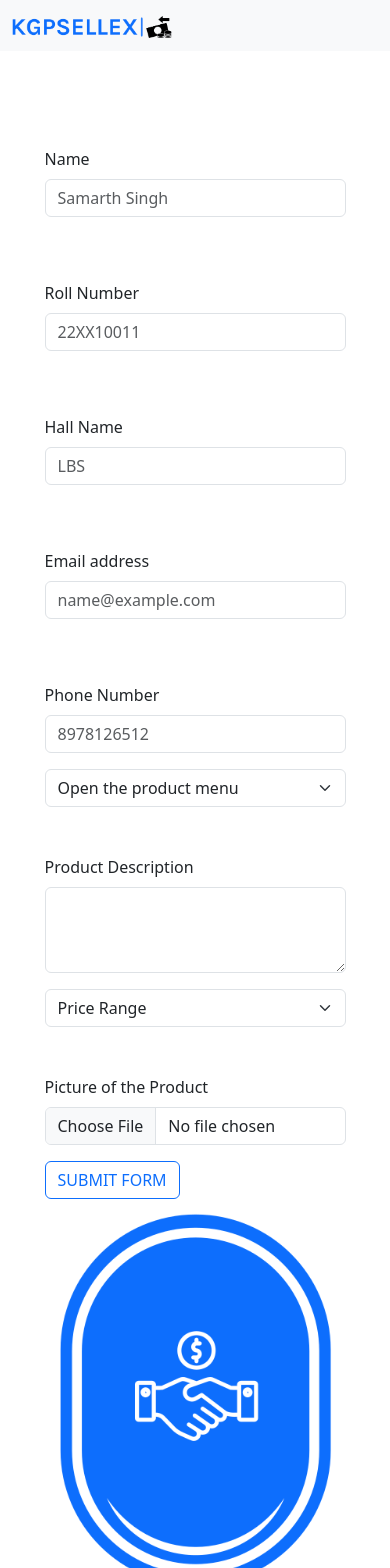
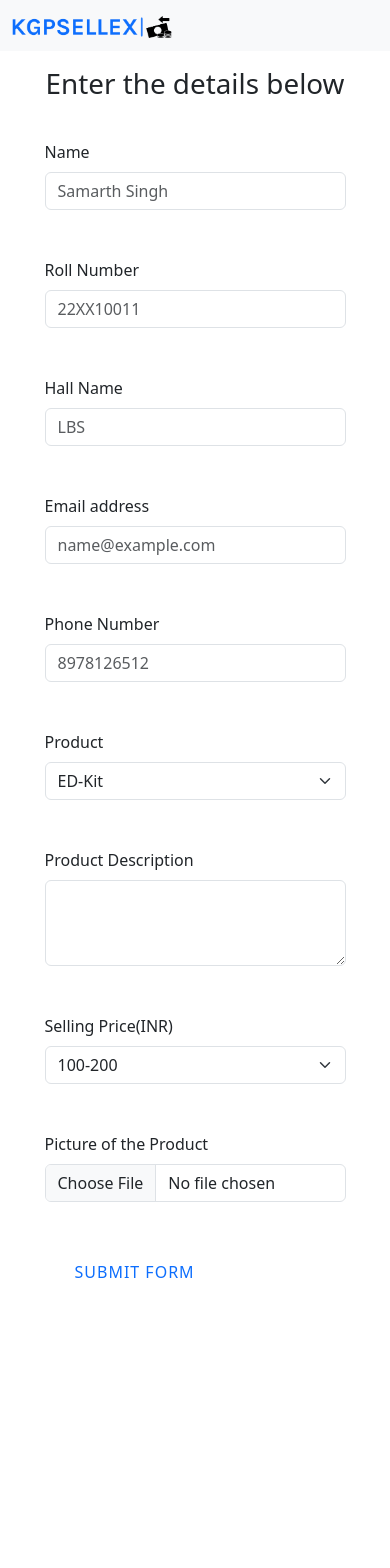
Before and after one commit to AdSakWebDevs/KGPSellex, a React (Create React App) app: page /sell in a window 390 px wide. Shown: the top 1568 px of the page. After the commit the page ends 1318 px from the top, so only its background shows below. Built offline with nearby package versions, Linux system fonts and the light colour scheme.

Commit message:
Sell Page finalised with database connectivity

```diff
--- a/package.json
+++ b/package.json
@@ -7,6 +7,7 @@
     "@testing-library/react": "^13.4.0",
     "@testing-library/user-event": "^13.5.0",
     "bootstrap": "^5.3.0",
+    "firebase": "^9.23.0",
     "react": "^18.2.0",
     "react-dom": "^18.2.0",
     "react-router-dom": "^6.14.1",
--- a/src/App.js
+++ b/src/App.js
@@ -3,6 +3,7 @@ import { BrowserRouter as Router, Routes, Route } from "react-router-dom"
 import Mainpage from './MainPage'
 import SellPage from './SellPage'
 import BuyPage from './BuyPage'
+import "bootstrap/dist/css/bootstrap.min.css";
 
 function App() {
   return (
--- a/src/components/Form.jsx
+++ b/src/components/Form.jsx
@@ -1,96 +1,194 @@
-import React from "react";
+import React, { useState } from "react";
 // import '/Form.css';
-import float from './img/float.png'
+// import "..firebase/"
+// Import the functions you need from the SDKs you need
+import { initializeApp } from "firebase/app";
+import { getDatabase, ref as databaseRef, set } from "firebase/database";
+import { getStorage, ref as stgRef, uploadBytes } from "firebase/storage";
+
+// Your web app's Firebase configuration
+// For Firebase JS SDK v7.20.0 and later, measurementId is optional
+const firebaseConfig = {
+  apiKey: "AIzaSyCMM56fnkSA1P5p4b6plQso_3001MpEEYI",
+  authDomain: "kgpsellex.firebaseapp.com",
+  projectId: "kgpsellex",
+  storageBucket: "kgpsellex.appspot.com",
+  messagingSenderId: "750261842834",
+  appId: "1:750261842834:web:309fb0919f637e0932074b",
+  measurementId: "G-ZTC4HQ2M0V",
+};
+
+// Initialize Firebase
+const app = initializeApp(firebaseConfig);
 
 function Form() {
+  const uploadImage = (array, rollno) => {
+    if (array == null) return;
+    const storage = getStorage();
+    const storageRef = stgRef(storage, "images/" + rollno);
+
+    uploadBytes(storageRef, array[0]).then(() => {
+      console.log("Image pushed"); //render the other component then
+    });
+    // console.log(array, rollno);
+  };
+
+  const writeUserData = (
+    name,
+    rollno,
+    hall,
+    email,
+    phno,
+    descp,
+    amt,
+    product
+  ) => {
+    const db = getDatabase();
+    // console.log(db);
+    set(databaseRef(db, "unpurchased/" + rollno), {
+      username: name,
+      email: email,
+      rollno: rollno,
+      hall: hall,
+      phno: phno,
+      descp: descp,
+      amt: amt,
+      product: product,
+      resolved: false,
+    });
+
+    // console.log(rollNoState);
+    uploadImage(arr, rollNoState);
+  };
+
+  const [arr, setArr] = useState([]);
+  const [rollNoState, setRollNoState] = useState("");
+
+  const imageUploaded = (array) => {
+    setArr(array);
+  };
+
+  const push = () => {
+    const answer = window.confirm("Are you sure you want to proceed?");
+    if (answer) {
+      const name = document.getElementById("name").value;
+      const rollno = document.getElementById("rollno").value;
+      const hall = document.getElementById("hall").value;
+      const email = document.getElementById("email").value;
+      const phno = document.getElementById("phno").value;
+      const descp = document.getElementById("descp").value;
+      const amt = document.querySelector("#amt").value;
+      const product = document.querySelector("#product").value;
+
+      writeUserData(name, rollno, hall, email, phno, descp, amt, product);
+      // console.log(name, rollno, hall, email, phno, descp, amt, product);
+      // console.log(document.getElementById("rollno"))
+    }
+  };
+
   return (
     <>
-      <div className="container-fluid nav_bg">
+      <div className="my-3">
+        <h1 className="text-center">Enter the details below</h1>
+      </div>
+      <div className="container contact_div">
         <div className="row">
-          <div className="col-10 mx-auto">
-            <div className="col-md-6 pt-5 pt-lg-0 order-2 order-lg-1 d-flex justify-content-center flex-column">
-              <div className="mb-3 pt-5">
-                <label for="exampleFormControlInput1" className="form-label">
+          <div className="col-md-6 col-10 mx-auto d-flex justify-content-center flex-column">
+            <div className="my-4">
+              <label htmlFor="name" className="form-label">
                 Name
               </label>
               <input
                 type="text"
                 className="form-control"
-                  id="exampleFormControlInput1"
+                id="name"
                 placeholder="Samarth Singh"
               />
             </div>
-              <div className="mb-3 pt-5">
-                <label for="exampleFormControlInput1" className="form-label">
+            <div className="my-4">
+              <label htmlFor="rollno" className="form-label">
                 Roll Number
               </label>
               <input
                 type="text"
                 className="form-control"
-                  id="exampleFormControlInput1"
+                id="rollno"
                 placeholder="22XX10011"
+                onChange={()=>{
+                  // console.log(document.getElementById("rollno").value)
+                  setRollNoState(document.getElementById("rollno").value);
+                }}
               />
             </div>
-              <div className="mb-3 pt-5">
-                <label for="exampleFormControlInput1" className="form-label">
+            <div className="my-4">
+              <label htmlFor="hall" className="form-label">
                 Hall Name
               </label>
               <input
                 type="text"
                 className="form-control"
-                  id="exampleFormControlInput1"
+                id="hall"
                 placeholder="LBS"
               />
             </div>
-              <div className="mb-3 pt-5">
-                <label for="exampleFormControlInput1" className="form-label">
+            <div className="my-4">
+              <label htmlFor="email" className="form-label">
                 Email address
               </label>
               <input
                 type="email"
                 className="form-control"
-                  id="exampleFormControlInput1"
+                id="email"
                 placeholder="name@example.com"
               />
             </div>
-              <div className="mb-3 pt-5">
-                <label for="exampleFormControlInput1" className="form-label">
+            <div className="my-4">
+              <label htmlFor="phno" className="form-label">
                 Phone Number
               </label>
               <input
                 type="text"
                 className="form-control"
-                  id="exampleFormControlInput1"
+                id="phno"
                 placeholder="8978126512"
               />
             </div>
+
+            <div className="my-4">
+              <label htmlFor="product" className="form-label">
+                Product
+              </label>
               <select
                 className="form-select"
+                id="product"
                 aria-label="Default select example"
               >
-                <option selected>Open the product menu</option>
-                <option value="1">ED-KIT</option>
-                <option value="2">CYCLE</option>
-                <option value="3">BOOKS</option>
+                {/* <option selected>Menu</option> */}
+                <option value="ED-Kit">ED-Kit</option>
+                <option value="Cycle">Cycle</option>
+                <option value="Books">Books</option>
+                <option value="Other">Others</option>
               </select>
+            </div>
 
-              <div className="mb-3 pt-5">
-                <label for="exampleFormControlTextarea1" className="form-label">
+            <div className="my-4">
+              <label htmlFor="descp" className="form-label">
                 Product Description
               </label>
-                <textarea
-                  className="form-control"
-                  id="exampleFormControlTextarea1"
-                  rows="3"
-                ></textarea>
+              <textarea className="form-control" id="descp" rows="3"></textarea>
             </div>
+            <div className="my-4">
+              <label htmlFor="amt" className="form-label">
+                Selling Price(INR)
+              </label>
               <select
                 className="form-select"
+                id="amt"
                 aria-label="Default select example"
               >
-                <option selected>Price Range</option>
-                <option value="1">100-150</option>
-                <option value="2">150-200</option>
+                {/* <option selected>Price Range</option> */}
+                <option value="1">100-200</option>
+                <option value="2">200-300</option>
                 <option value="3">200-250</option>
                 <option value="4">250-300</option>
                 <option value="5">300-350</option>
@@ -111,20 +209,31 @@ function Form() {
                 <option value="20">1050-1100</option>
                 <option value="21">1100-1150</option>
               </select>
-              <div className="mb-3 pt-5">
-                <label for="formFile" className="form-label">
+            </div>
+
+            <div className="my-4">
+              <label htmlFor="image" className="form-label">
                 Picture of the Product
               </label>
-                <input className="form-control" type="file" id="formFile" />
+              <input
+                className="form-control"
+                type="file"
+                id="image"
+                onChange={(e) => {
+                  imageUploaded(e.target.files);
+                }}
+              />
             </div>
-              <div className="col-12">
-                <button className="btn btn-outline-primary" type="submit">
+            <div className="col-12 my-4">
+              <button
+                className="btn-get-started"
+                type="submit"
+                onClick={() => {
+                  push();
+                }}
+              >
                 SUBMIT FORM
               </button>
-              </div>
-              <div className="col-lg-6 order-1 order-lg-2 header-img">
-                <img src={float} className="img-fluid animated" alt="" />
-              </div>
             </div>
           </div>
         </div>
--- a/src/components/Navbar.jsx
+++ b/src/components/Navbar.jsx
@@ -1,14 +1,13 @@
 import React from "react";
-import "bootstrap/dist/css/bootstrap.min.css";
 import "./Navbar.css";
 import logo from "./img/trp-logo.png";
 import { NavLink } from "react-router-dom";
 
 function Navbar() {
   return (
-    <nav class="navbar bg-body-tertiary">
-      <div class="container-fluid">
-        <span class="navbar-brand mb-0 h1 title">
+    <nav className="navbar bg-body-tertiary">
+      <div className="container-fluid">
+        <span className="navbar-brand mb-0 h1 title">
           <NavLink to="/"><img src={logo} alt="KGPSellex" className="logo" /></NavLink>
         </span>
       </div>
--- a/src/index.css
+++ b/src/index.css
@@ -20,12 +20,21 @@
   color: #0d6efd;
 }
 
-#header h2 {
+.margin-custom{
+  margin-top: 15vh!important;
+  margin-bottom: 15vh!important;
+}
+
+h2 {
   color: #484848;
   font-size: 24px;
 }
 
-#header .btn-get-started {
+.brand-name{
+  width: 40vh;
+}
+
+.btn-get-started {
   font-weight: 500;
   font-size: 16px;
   letter-spacing: 1px;
@@ -34,20 +43,28 @@
   border-radius: 50px;
   transition: 0.5s;
   color: #0d6efd;
-  border: 2px xolis #0d6efd;
+  border: 2px  #0d6efd;
   text-decoration: none;
+  background-color: #ffffff;
 }
-#header .btn-get-started:hover {
+.btn-get-started:hover {
   background-color: #0d6efd;
-  color: #fff;
+  color: #ffffff;
 }
 
-#header .animated {
-  animation: up-down 2s ease-in-out infinite alternate-reverse both;
+#logo{
+  width: 40vh;
+}
+
+.animated {
+  animation: up-down 2.5s ease-in-out infinite alternate-reverse both;
 }
 
 @keyframes up-down {
   0% {
+    transform: translateY(-10px);
+  }
+  50%{
     transform: translateY(10px);
   }
   100% {
```
Also changed, not shown: src/components/Section.jsx (+5 -5 lines), src/firebase/Config.jsx (added, +21 -0 lines), 1 other file (tests, documents, lock files or other folders). Lines whose indentation alone changed are shown as unchanged.
